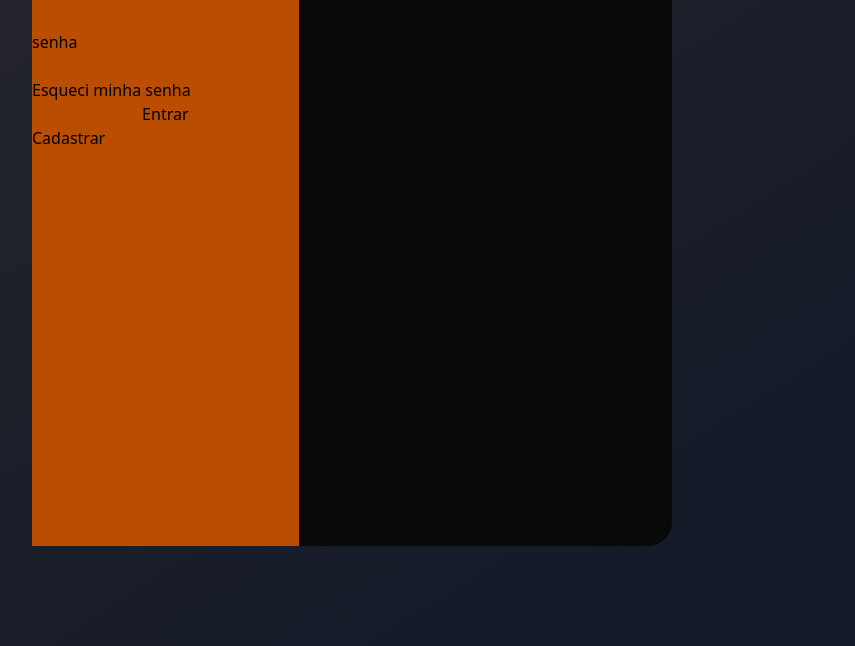
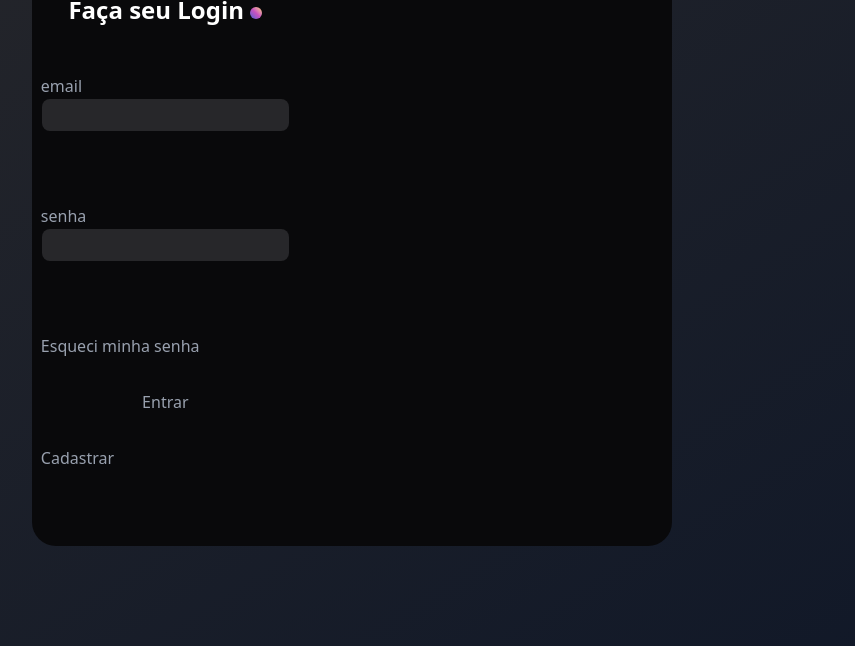
Before and after one commit to 00MOREIRA00/tailwind-login-page, a website: page index.html in a window 1280 px wide. Shown: the part 154-800 px from the top of the page, without its empty margins (288-1143 px from the left). Drawn offline with nearby package versions, Linux system fonts and the light colour scheme; files that its build step writes are made by us from their sources.

Commit message:
feat: modificando-estilo-input

```diff
--- a/index.html
+++ b/index.html
@@ -6,19 +6,26 @@
     <link href="/src/output.css" rel="stylesheet">
     <title>Login</title>
 </head>
-<body class="bg-gradient-to-tl from-gray-900 to-zinc-800 w-screen h-screen flex justify-center items-center">
+<body class="bg-gradient-to-tl from-gray-900 to-zinc-800 w-screen h-screen flex justify-center items-center text-white">
     <section class="w-1/2 h-[600px] bg-zinc-950 rounded-3xl flex">
-        <section id="form" class="basis-5/12 bg-amber-700 flex flex-col">
-            <h1 class="text-3xl text-white">Login</h1>
+        <section id="form" class="basis-5/12 flex flex-col items-center">
+            <h1 class="text-2xl text-white mt-12 mb-12 font-bold">Faça seu Login <span class="inline-block w-3 h-3 rounded-full bg-gradient-to-tr from-[#4158D0] via-[#C850C0] to-[#FFCC70]"></span></h1>
 
-            <label>
+            <form action="" class="flex flex-col gap-8 text-gray-400">
+                <label class="flex flex-col group">
                     email
-                <input id="email" type="email" />
+                    <div class="transition-opacity ease-in opacity-0 group-focus-within:opacity-100 h-10 w-full bg-gradient-to-tr from-[#4158D0] via-[#C850C0] to-[#FFCC70] rounded-lg blur-sm"></div>
+                    <div class="relative -top-10 bg-none focus-within:bg-gradient-to-tr from-[#4158D0] via-[#C850C0] to-[#FFCC70] p-[1px] rounded-lg">
+                        <input id="email" type="email" class="bg-zinc-800 rounded-lg p-2 h-8 outline-none appearance-none border-red-300 border-solid w-full" />
+                    </div>
                 </label>
 
-            <label>
+                <label class="flex flex-col group">
                     senha
-                <input id="password" type="password"/>
+                    <div class="transition-opacity ease-in opacity-0 group-focus-within:opacity-100 h-10 w-full bg-gradient-to-tr from-[#4158D0] via-[#C850C0] to-[#FFCC70] rounded-lg blur-sm"></div>
+                    <div class="relative -top-10 bg-none focus-within:bg-gradient-to-tr from-[#4158D0] via-[#C850C0] to-[#FFCC70] p-[1px] rounded-lg">
+                        <input id="password" type="password" class="bg-zinc-800 rounded-lg p-2 h-8 outline-none appearance-none border-red-300 border-solid" />
+                    </div>
                 </label>
 
                 <a href="#">Esqueci minha senha</a>
@@ -26,6 +33,7 @@
                 <button type="submit">Entrar</button>
 
                 <a href="#">Cadastrar</a>
+            </form>
         </section>
 
         <section id="picture" class="w-1/2"></section>
```
Lines whose indentation alone changed are shown as unchanged.
